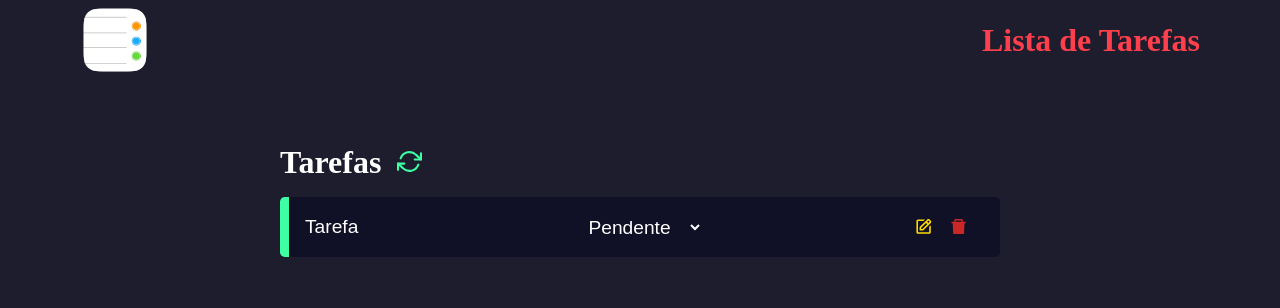
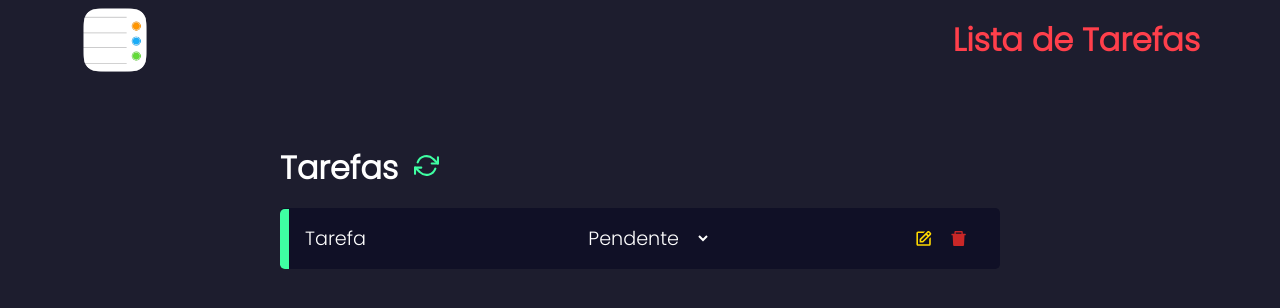
Before and after one commit to Grazziano/Ebytr-Lista-de-Tarefas, a React (Create React App) app in the folder frontend/: page / in a window 1280 px wide. Shown: the top 308 px of the page. Built offline with nearby package versions, Linux system fonts and the light colour scheme.

Commit message:
Adding font poppins

```diff
--- a/frontend/src/index.scss
+++ b/frontend/src/index.scss
@@ -1,4 +1,7 @@
+@import url('https://fonts.googleapis.com/css2?family=Poppins:wght@300&display=swap');
+
 * {
   margin: 0;
   padding: 0;
+  font-family: 'Poppins', sans-serif;
 }
```
